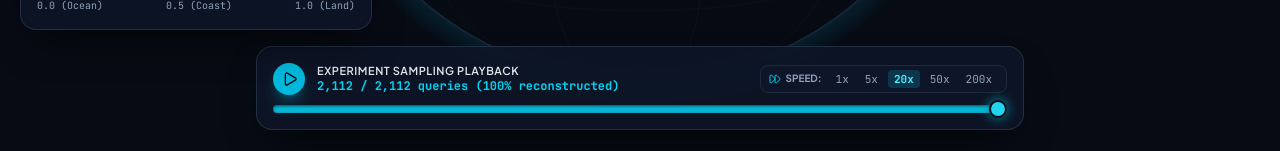
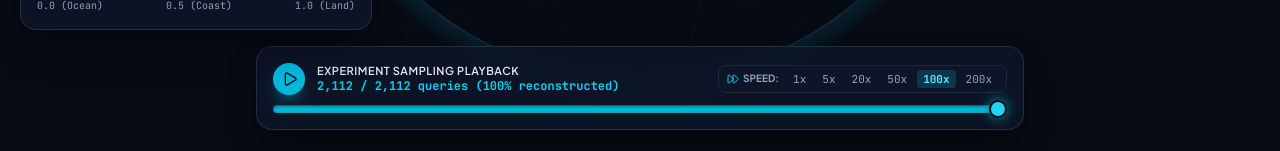
Before and after one commit to khordoo/latent-earth, a React (Vite) app in the folder frontend/: page / in a window 1280 px wide. Shown: the part 646-797 px from the top of the page. Built offline with nearby package versions, Linux system fonts and the light colour scheme; no server answers.

Commit message:
feat(gui): add 100x playback speed and set as default

```diff
--- a/frontend/src/App.tsx
+++ b/frontend/src/App.tsx
@@ -27,7 +27,7 @@ export const App: React.FC = () => {
   // Playback / Timeline Animation
   const [visibleCount, setVisibleCount] = useState<number>(0);
   const [isPlaying, setIsPlaying] = useState<boolean>(false);
-  const [playbackSpeed, setPlaybackSpeed] = useState<number>(20);
+  const [playbackSpeed, setPlaybackSpeed] = useState<number>(100);
 
   // Hover Inspection
   const [hoveredPoint, setHoveredPoint] = useState<PredictionPoint | null>(null);
--- a/frontend/src/components/Controls.tsx
+++ b/frontend/src/components/Controls.tsx
@@ -45,7 +45,7 @@ export const Controls: React.FC<ControlsProps> = ({
     { id: 'error_map', label: 'Error Overlay', desc: 'TP, TN, False Land, False Water' },
   ];
 
-  const speeds = [1, 5, 20, 50, 200];
+  const speeds = [1, 5, 20, 50, 100, 200];
 
   const percent = totalPoints > 0 ? (visibleCount / totalPoints) * 100 : 0;
   const percentRound = Math.round(percent);
```
Also changed, not shown: 2 other files (tests, documents, lock files or other folders).
